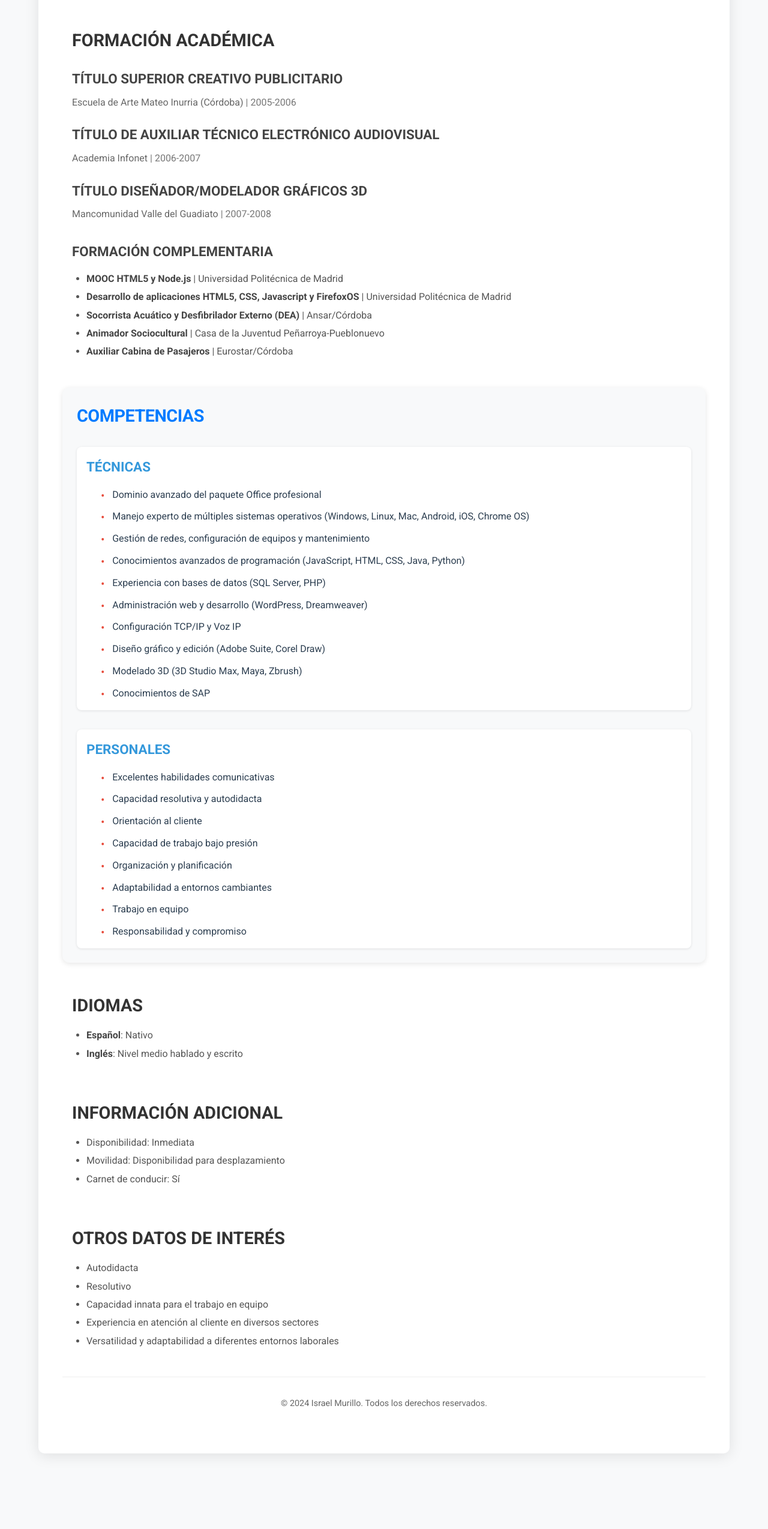
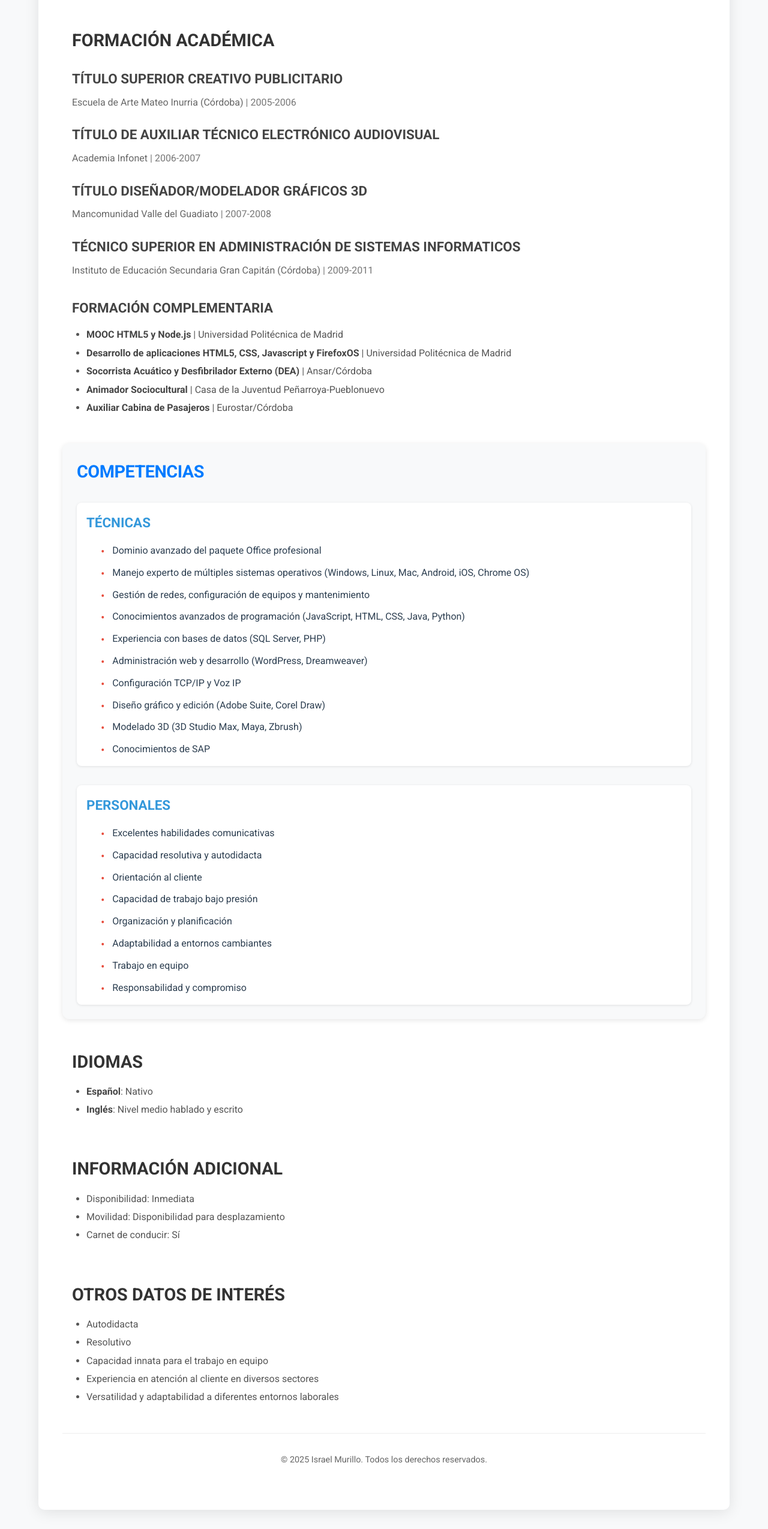
Before and after one commit to za1l/Curriculum, a React (Vite) app: page / in a window 1280 px wide. Shown: the part 2120-4669 px from the top of the page at 60% size. Before the commit the page ends 4575 px from the top, so only its background shows below. Built offline with nearby package versions, Linux system fonts and the light colour scheme.

Commit message:
nuevos datos seccion Education

```diff
--- a/src/App.jsx
+++ b/src/App.jsx
@@ -16,7 +16,7 @@ function App() {
       <Skills />
       <AdditionalInfo />
       <footer>
-        <p>&copy; 2024 Israel Murillo. Todos los derechos reservados.</p>
+        <p>&copy; 2025 Israel Murillo. Todos los derechos reservados.</p>
       </footer>
     </div>
   );
--- a/src/components/Education/Education.jsx
+++ b/src/components/Education/Education.jsx
@@ -26,6 +26,11 @@ const Education = () => {
       title: "TÍTULO DISEÑADOR/MODELADOR GRÁFICOS 3D",
       institution: "Mancomunidad Valle del Guadiato",
       period: "2007-2008",
+    },
+    {
+      title: "TÉCNICO SUPERIOR EN ADMINISTRACIÓN DE SISTEMAS INFORMATICOS",
+      institution: "Instituto de Educación Secundaria	Gran Capitán (Córdoba)",
+      period: "2009-2011",
     },
   ];
 
```
